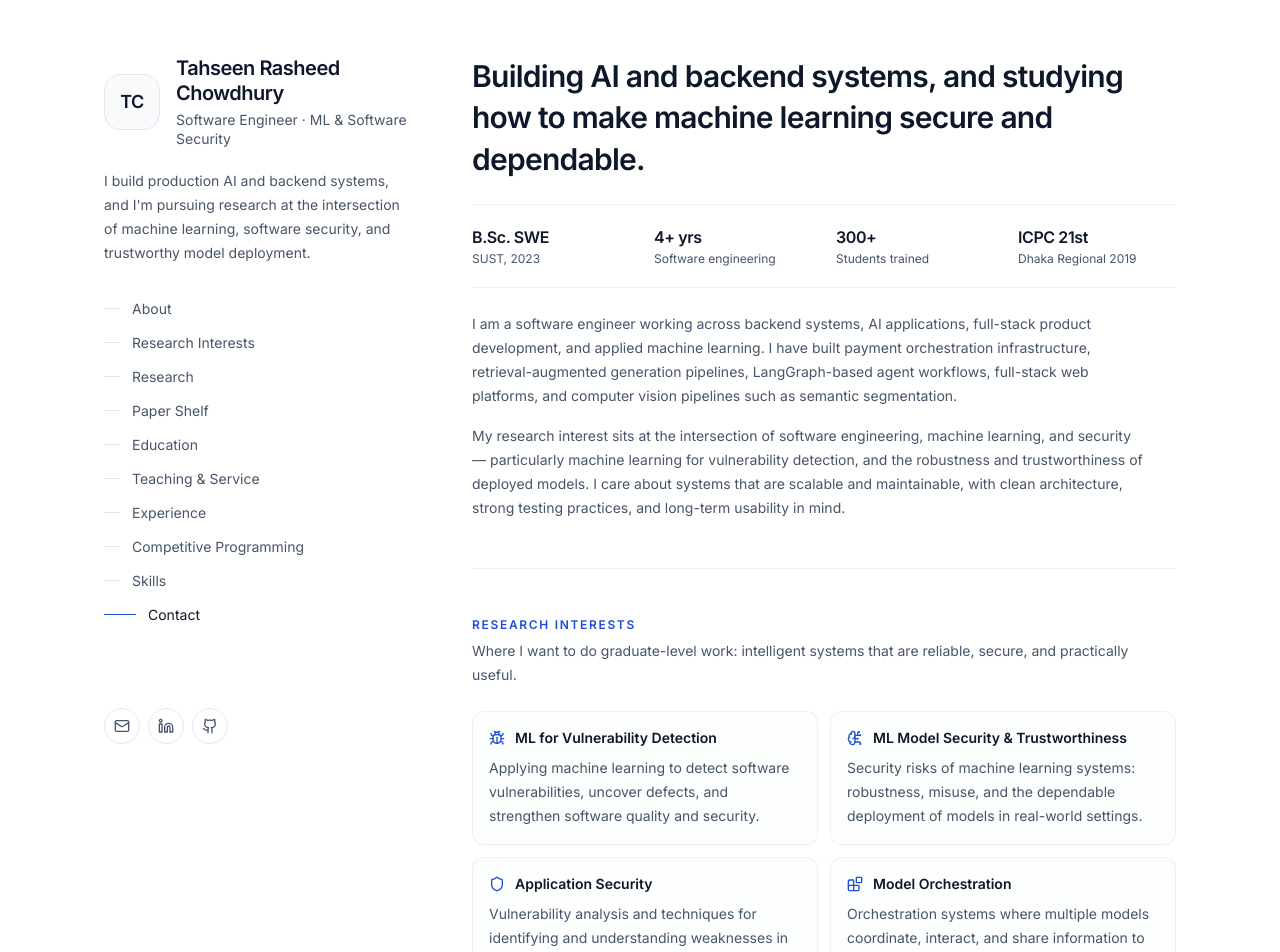
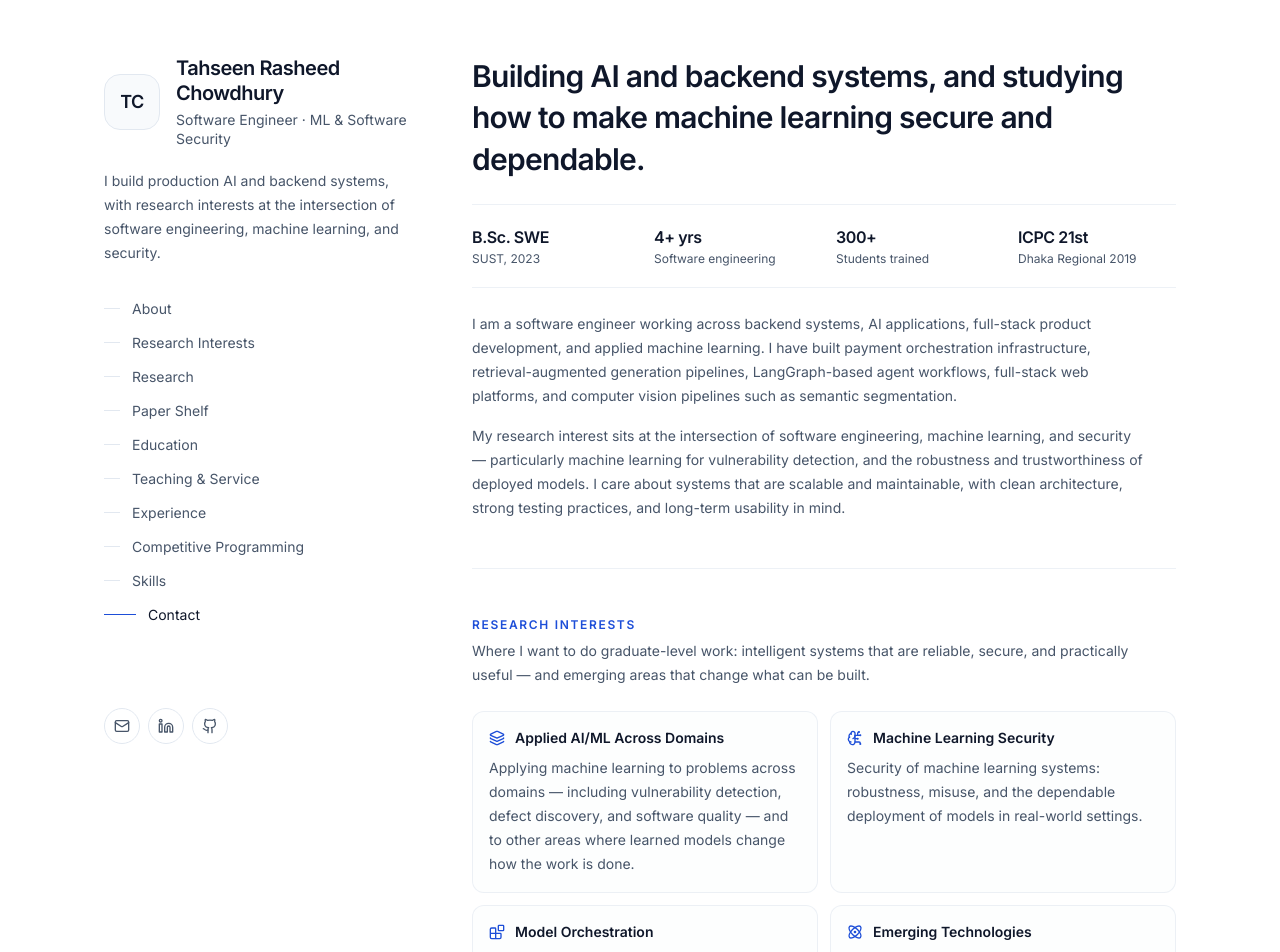
Before and after one commit to TahseenSust/tahseen, a Next.js app: page / in a window 1280 px wide. Shown: the top 952 px of the page. Built offline with nearby package versions, Linux system fonts and the light colour scheme.

Commit message:
updated research interest

```diff
--- a/src/components/sections/Interest.tsx
+++ b/src/components/sections/Interest.tsx
@@ -1,30 +1,30 @@
-import { Blocks, BrainCircuit, Bug, Shield } from "lucide-react"
+import { Atom, Blocks, BrainCircuit, Layers } from "lucide-react"
 import { Section, SectionHeading } from "@/components/ui/Section"
 
 const interests = [
     {
-        title: "ML for Vulnerability Detection",
+        title: "Applied AI/ML Across Domains",
         description:
-            "Applying machine learning to detect software vulnerabilities, uncover defects, and strengthen software quality and security.",
-        icon: Bug,
+            "Applying machine learning to problems across domains — including vulnerability detection, defect discovery, and software quality — and to other areas where learned models change how the work is done.",
+        icon: Layers,
     },
     {
-        title: "ML Model Security & Trustworthiness",
+        title: "Machine Learning Security",
         description:
-            "Security risks of machine learning systems: robustness, misuse, and the dependable deployment of models in real-world settings.",
+            "Security of machine learning systems: robustness, misuse, and the dependable deployment of models in real-world settings.",
         icon: BrainCircuit,
-    },
-    {
-        title: "Application Security",
-        description:
-            "Vulnerability analysis and techniques for identifying and understanding weaknesses in software systems.",
-        icon: Shield,
     },
     {
         title: "Model Orchestration",
         description:
             "Orchestration systems where multiple models coordinate, interact, and share information to address complex tasks.",
         icon: Blocks,
+    },
+    {
+        title: "Emerging Technologies",
+        description:
+            "Open to working beyond these areas, including quantum computing and other emerging technologies that reshape how systems are built.",
+        icon: Atom,
     },
 ]
 
@@ -33,7 +33,7 @@ export function Interests() {
         <Section id="interests">
             <SectionHeading
                 label="Research Interests"
-                description="Where I want to do graduate-level work: intelligent systems that are reliable, secure, and practically useful."
+                description="Where I want to do graduate-level work: intelligent systems that are reliable, secure, and practically useful — and emerging areas that change what can be built."
             />
 
             <div className="grid gap-3 sm:grid-cols-2">
--- a/src/components/ui/Sidebar.tsx
+++ b/src/components/ui/Sidebar.tsx
@@ -38,9 +38,9 @@ export function Sidebar() {
         </div>
 
         <p className="mt-5 max-w-sm text-sm leading-6 text-muted-foreground">
-          I build production AI and backend systems, and I&apos;m pursuing
-          research at the intersection of machine learning, software security,
-          and trustworthy model deployment.
+          I build production AI and backend systems, with research interests at
+          the intersection of software engineering, machine learning, and
+          security.
         </p>
 
         <nav
```
